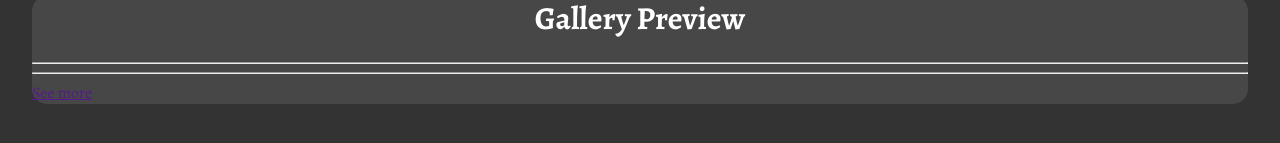
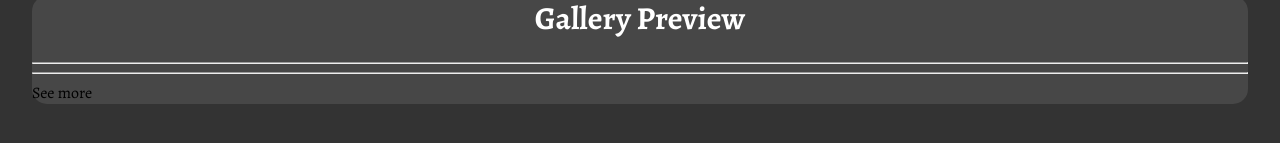
Before and after one commit to SonniSonni/Brandon-Portfolio, a React (Create React App) app: page / in a window 1280 px wide. Shown: the part 331-474 px from the top of the page. Built offline with nearby package versions, Linux system fonts and the light colour scheme.

Commit message:
Removed text-dec and set color for Link

```diff
--- a/src/Components/GalleryPrev/GalleryPrev.css
+++ b/src/Components/GalleryPrev/GalleryPrev.css
@@ -8,3 +8,7 @@
 h1{
   text-align: center;
 }
+.see-more{
+  color:black;
+  text-decoration: none;
+}
--- a/src/Components/GalleryPrev/GalleryPrev.js
+++ b/src/Components/GalleryPrev/GalleryPrev.js
@@ -11,7 +11,7 @@ const GalleryPrev = () => (
         <GalleryItem />
       </div>
     <hr />
-    <Link>See more</Link>
+    <Link className="see-more">See more</Link>
   </div>
 );
 
```
